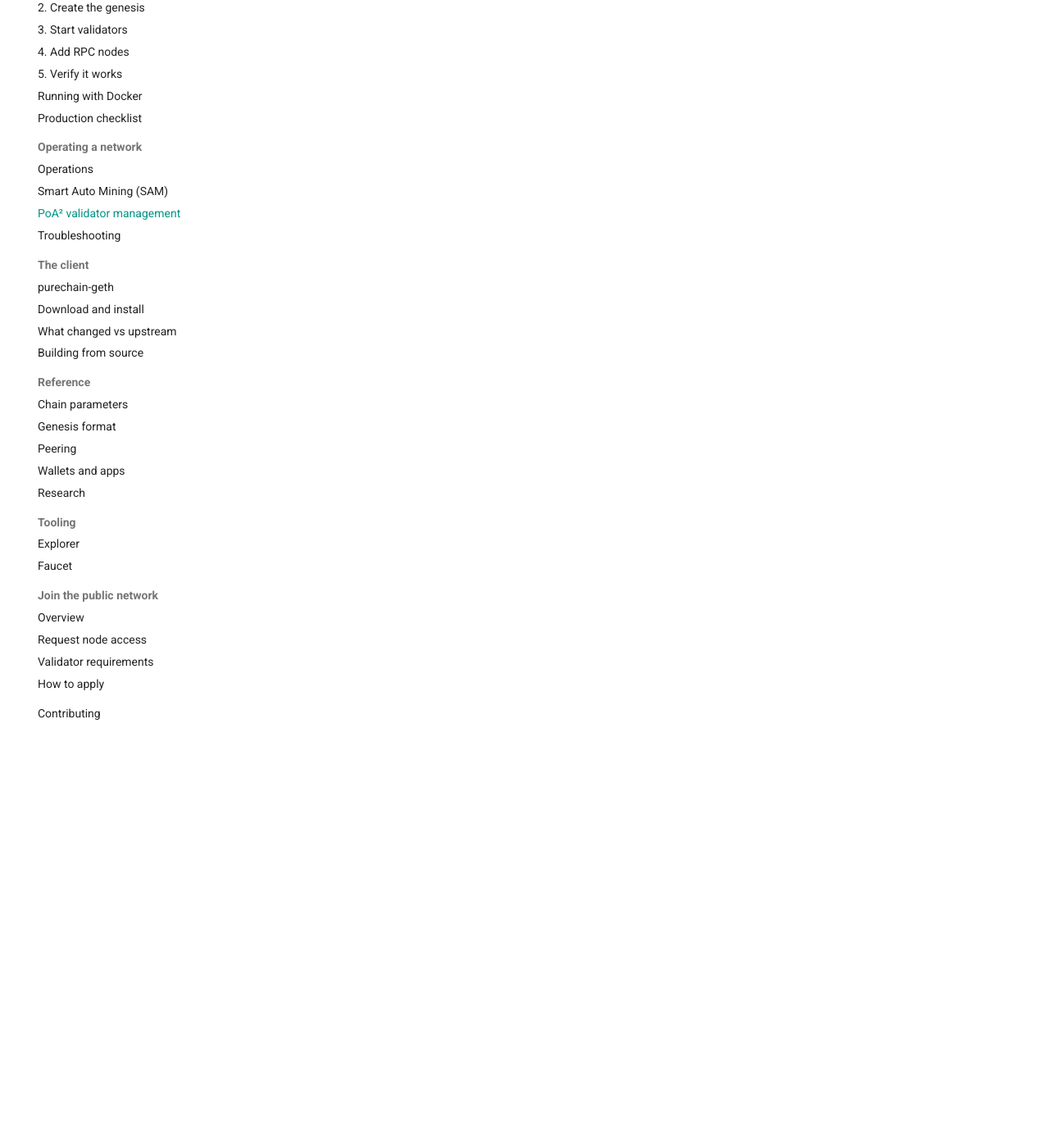
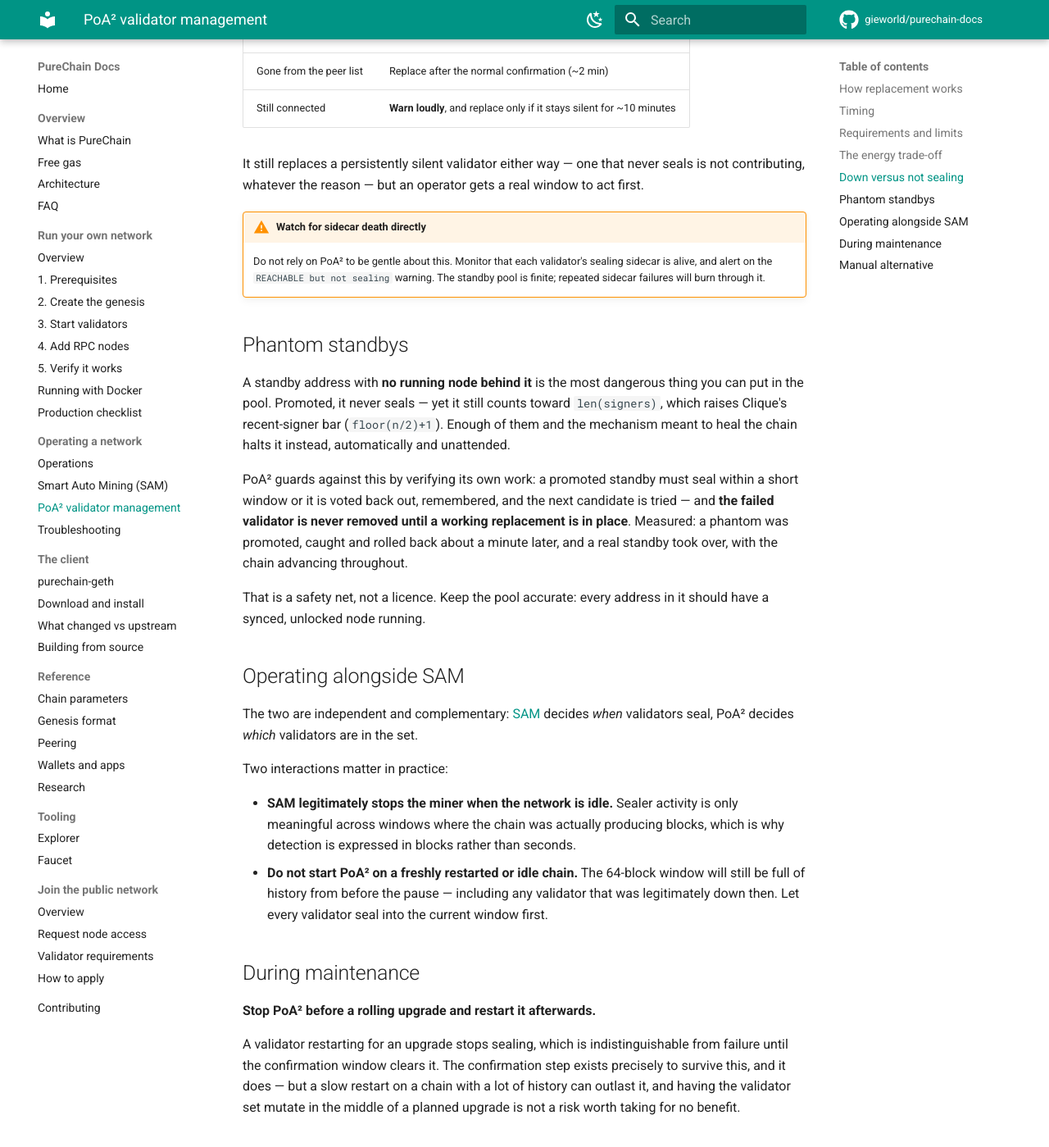
Before and after one commit to gieworld/purechain-docs, an MkDocs documentation site: the page built from docs/03-operating/poa2.md, in a window 1280 px wide and 1400 px high, scrolled down 2714 px. Shown: the whole window at 82% size. Built offline with MkDocs 1.6.1 and Material for MkDocs 9.7.7, drawn with Linux system fonts in a browser that asks for light colours; comment, search, counter and statistics services are not loaded; some of the changed text lies outside the part shown.

Commit message:
Update PoA² docs to match the rehearsal results
PoA² was rehearsed end to end for the first time. The page described the
intended design; this describes what the implementation actually does, and
adds the operating rules that testing forced out.

- Detection is a TRAILING 64-block window, not fixed windows, and it is
  measured in blocks rather than seconds — under on-demand sealing 64 blocks
  can span far more than 64 seconds, so the old "T_detect ≤ 64s" bound only
  holds while the chain is busy. Replaced with measured figures (~195s total
  for an unreachable validator).
- Documents the confirmation step and the add-verify-remove ordering, so a bad
  candidate cannot leave the set worse off than before.
- New section on "down versus not sealing": zero activity has two causes and
  clique.status() cannot separate them, but the p2p peer list can. A suspect
  that is still connected gets a warning and a much longer grace period; one
  that has left the network is replaced promptly. Operators still need to
  monitor sidecar liveness themselves — the standby pool is finite.
- New section on phantom standbys: an address with no node behind it never
  seals yet still raises the recent-signer bar, which is how automation meant
  to heal a chain can halt it. Explains the verify-and-roll-back guard.
- Requirements now state that the controller must run on EVERY validator
  including promoted standbys (propose() is a local vote, so quorum erodes
  otherwise), and that the pool must be identical everywhere.
- New maintenance section: stop PoA² during rolling upgrades, and never start
  it on a freshly restarted or idle chain, where the activity window is still
  full of pre-pause history.

````diff
--- a/docs/03-operating/poa2.md
+++ b/docs/03-operating/poa2.md
@@ -25,31 +25,59 @@ Monitor sealer activity  ──▶  Flag inactive signer  ──▶  De-authoriz
         Signer set updated  ◀──  Majority vote  ◀──  Propose standby validator
 ```
 
-1. **Misbehavior detection** — sealer activity is sampled over fixed windows of
-   **64 blocks**. A signer with zero activity in a window is flagged.
-2. **De-authorization proposal** — broadcast to the validator set.
-3. **Redundant validator proposal** — a pre-vetted standby signer is nominated
-   from a reserve pool.
+1. **Misbehavior detection** — sealer activity is sampled over a **trailing
+   window of 64 blocks**, recomputed on every check. A signer with zero
+   activity in that window is flagged as a suspect.
+2. **Confirmation** — a suspect must *stay* silent before anything is proposed.
+   A validator restarting for a routine upgrade reads exactly like a dead one
+   at first, and recovers on its own; a dead one does not.
+3. **Redundant validator proposal** — a pre-vetted standby is nominated from
+   the reserve pool, chosen deterministically so every validator nominates the
+   same one.
 4. **Voting** — active validators vote on chain. A simple majority
    `q = floor(n/2) + 1` is required; votes are carried in block headers.
-5. **Set update** — the flagged signer is de-authorized and the standby takes over.
+5. **Verification** — the promoted standby must actually seal before anything
+   else happens. If it does not, it is rolled back (see
+   [phantom standbys](#phantom-standbys)).
+6. **Set update** — only once a working replacement is sealing is the flagged
+   signer de-authorized.
+
+The order matters: the standby is added **first** and the failed signer removed
+**second**, so the set never dips below its normal size and a bad candidate
+cannot leave you worse off than before.
 
 ## Timing
 
-Replacement time is `T_replace = T_detect + T_vote + T_apply`.
+Detection is measured in **blocks, not seconds** — an important distinction on a
+chain that only seals when there is work. With [SAM](sealing.md), 64 blocks can
+span far more than 64 seconds of wall-clock time if the network goes idle, so
+treat the figures below as *"while the chain is busy"*.
 
-With a one-second block period and a 64-block detection window:
+Measured on a four-signer network at a one-second period, under load:
 
-| Phase | Bound |
+| Phase | Measured |
 |---|---|
-| `T_detect` | ≤ 64 s (the window boundary) |
-| `T_vote` | ~n seconds — about one signer rotation, if all voters are online |
-| `T_apply` | ≤ 2 blocks |
+| Detect (activity window empties) | ~64 s |
+| Confirm (suspect stays silent) | ~120 blocks |
+| Vote + apply | a few seconds |
+| **Total, unreachable validator** | **~195 s** |
+
+A validator that is still reachable but not sealing is deliberately given much
+longer — see [below](#down-versus-not-sealing).
 
 ## Requirements and limits
 
 - **At least 3 active validators** (`n ≥ 3`).
-- **A standby pool** of pre-vetted, identity-checked signers ready to activate.
+- **A standby pool** of pre-vetted signers, each with a node that is actually
+  running, synced and unlocked — see [phantom standbys](#phantom-standbys).
+- **The controller must run on every validator**, including a standby once it is
+  promoted. `clique.propose()` casts a *local* vote, so a proposal only carries
+  with a majority of the **current** signer set; a promoted standby that is not
+  running the controller silently erodes the voting quorum with each
+  replacement, until no proposal can pass at all.
+- **An identical pool on every controller.** Candidate selection is
+  order-deterministic so that all validators nominate the same standby. Differing
+  lists mean split votes and nothing carries.
 - **Quorum governs everything.** With fewer than `q` validators online — or a
   network partition splitting them into groups smaller than `q` — proposals do
   not pass and the signer set does not change until connectivity returns. This is
@@ -69,15 +97,77 @@ An active miner uses roughly **four times** the energy of a standby. More
 redundancy buys resilience but raises total consumption — size the standby pool
 deliberately.
 
+## Down versus not sealing
+
+Zero sealer activity has two very different causes, and `clique.status()` cannot
+tell them apart:
+
+- the node is **down** — replacing it is exactly right;
+- the node is **up, synced and serving RPC**, but not sealing (typically its
+  sealing sidecar died) — replacing it consumes a standby for something an
+  operator fixes in seconds.
+
+They *are* distinguishable one layer down: a node that is down leaves the p2p
+network, while one that is merely not sealing stays connected. PoA² therefore
+looks the suspect up in `admin.peers` and responds differently:
+
+| Suspect | Response |
+|---|---|
+| Gone from the peer list | Replace after the normal confirmation (~2 min) |
+| Still connected | **Warn loudly**, and replace only if it stays silent for ~10 minutes |
+
+It still replaces a persistently silent validator either way — one that never
+seals is not contributing, whatever the reason — but an operator gets a real
+window to act first.
+
+!!! warning "Watch for sidecar death directly"
+    Do not rely on PoA² to be gentle about this. Monitor that each validator's
+    sealing sidecar is alive, and alert on the
+    `REACHABLE but not sealing` warning. The standby pool is finite; repeated
+    sidecar failures will burn through it.
+
+## Phantom standbys
+
+A standby address with **no running node behind it** is the most dangerous thing
+you can put in the pool. Promoted, it never seals — yet it still counts toward
+`len(signers)`, which raises Clique's recent-signer bar (`floor(n/2)+1`). Enough
+of them and the mechanism meant to heal the chain halts it instead, automatically
+and unattended.
+
+PoA² guards against this by verifying its own work: a promoted standby must seal
+within a short window or it is voted back out, remembered, and the next
+candidate is tried — and **the failed validator is never removed until a working
+replacement is in place**. Measured: a phantom was promoted, caught and rolled
+back about a minute later, and a real standby took over, with the chain
+advancing throughout.
+
+That is a safety net, not a licence. Keep the pool accurate: every address in it
+should have a synced, unlocked node running.
+
 ## Operating alongside SAM
 
 The two are independent and complementary: [SAM](sealing.md) decides *when*
 validators seal, PoA² decides *which* validators are in the set.
 
-One interaction to be aware of: SAM legitimately stops the miner during idle
-periods. A validator-activity monitor must not read that as misbehavior — sealer
-activity is meaningful only across windows where the network was actually
-producing blocks.
+Two interactions matter in practice:
+
+- **SAM legitimately stops the miner when the network is idle.** Sealer activity
+  is only meaningful across windows where the chain was actually producing
+  blocks, which is why detection is expressed in blocks rather than seconds.
+- **Do not start PoA² on a freshly restarted or idle chain.** The 64-block
+  window will still be full of history from before the pause — including any
+  validator that was legitimately down then. Let every validator seal into the
+  current window first.
+
+## During maintenance
+
+**Stop PoA² before a rolling upgrade and restart it afterwards.**
+
+A validator restarting for an upgrade stops sealing, which is indistinguishable
+from failure until the confirmation window clears it. The confirmation step
+exists precisely to survive this, and it does — but a slow restart on a chain
+with a lot of history can outlast it, and having the validator set mutate in the
+middle of a planned upgrade is not a risk worth taking for no benefit.
 
 ## Manual alternative
 
````
